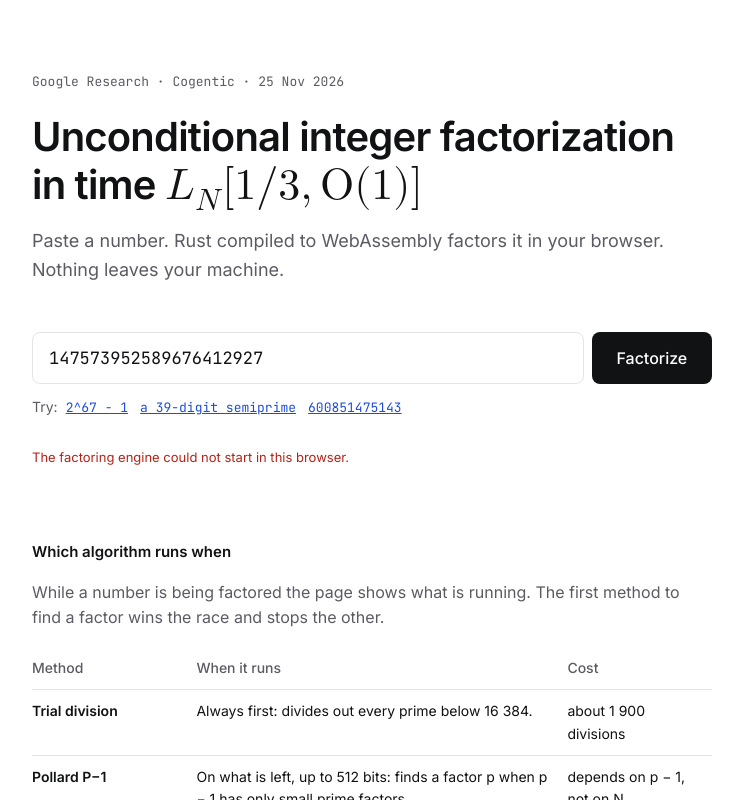
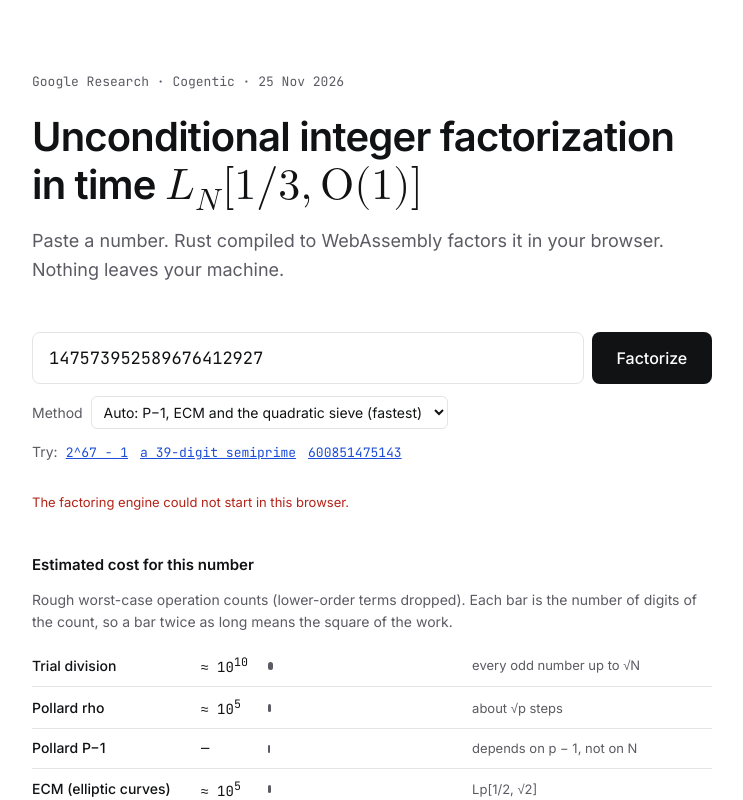
Before and after one commit to aralroca/unconditional-integer-factorization, a Next.js app: page / in a window 1280 px wide. Both pictures are taken after a click on the button "2^67 − 1". Shown: the top 800 px of the page, without its empty margins (268-1011 px from the left). Built offline with nearby package versions, Linux system fonts and the light colour scheme.

Commit message:
feat(site): pick the method and compare estimated costs
A Method dropdown runs one method on its own. A table estimates every method's cost for the number being typed, including the Number Field Sieve and Google's L_N[1/3, 105], and highlights the chosen one.

```diff
--- /dev/null
+++ b/components/Estimates.module.css
@@ -0,0 +1,73 @@
+.estimates {
+  display: grid;
+  gap: 12px;
+  margin-top: 40px;
+}
+
+.estimates h2 {
+  margin: 0;
+  font-size: 15px;
+  font-weight: 600;
+}
+
+.estimates p {
+  margin: 0;
+  font-size: 14px;
+}
+
+.table {
+  width: 100%;
+  border-collapse: collapse;
+  font-size: 14px;
+}
+
+.table th,
+.table td {
+  padding: 8px 10px 8px 0;
+  border-bottom: 1px solid var(--line);
+  text-align: left;
+  vertical-align: middle;
+}
+
+.table th {
+  font-weight: 500;
+  white-space: nowrap;
+}
+
+.count {
+  font-family: var(--font-mono), monospace;
+  white-space: nowrap;
+}
+
+.barCell {
+  width: 30%;
+}
+
+.bar {
+  display: block;
+  min-width: 2px;
+  height: 8px;
+  border-radius: 4px;
+  background: var(--dim);
+}
+
+.note {
+  color: var(--dim);
+  font-size: 13px;
+}
+
+.selected th,
+.selected .count {
+  color: var(--link);
+  font-weight: 600;
+}
+
+.selected .bar {
+  background: var(--link);
+}
+
+@media (max-width: 600px) {
+  .barCell {
+    display: none;
+  }
+}
--- /dev/null
+++ b/components/Estimates.tsx
@@ -0,0 +1,69 @@
+import { estimateCosts, type Estimate } from "@/lib/estimate";
+import type { MethodId } from "@/lib/methods";
+
+import styles from "./Estimates.module.css";
+
+type EstimatesProps = { input: string; method: MethodId };
+
+/** Estimated cost of every method for the number being typed, as a comparison. */
+export function Estimates({ input, method }: EstimatesProps) {
+  const n = parseInteger(input);
+  const estimates = n === null ? [] : estimateCosts(n);
+  const largest = Math.max(...estimates.map((e) => e.log10 ?? 0), 1);
+
+  if (n === null) return null;
+
+  return (
+    <section className={styles.estimates} aria-labelledby="estimates-title">
+      <h2 id="estimates-title">Estimated cost for this number</h2>
+      <p className="muted">
+        Rough worst-case operation counts (lower-order terms dropped). Each bar is the number of digits of the
+        count, so a bar twice as long means the square of the work.
+      </p>
+      <table className={styles.table}>
+        <tbody>
+          {estimates.map((estimate) => (
+            <Row key={estimate.id} estimate={estimate} largest={largest} selected={estimate.id === method} />
+          ))}
+        </tbody>
+      </table>
+    </section>
+  );
+}
+
+type RowProps = { estimate: Estimate; largest: number; selected: boolean };
+
+function Row({ estimate, largest, selected }: RowProps) {
+  const width = estimate.log10 === null ? 0 : (100 * estimate.log10) / largest;
+
+  return (
+    <tr className={selected ? styles.selected : undefined} aria-current={selected ? "true" : undefined}>
+      <th scope="row">{estimate.label}</th>
+      <td className={styles.count}>
+        <Operations log10={estimate.log10} />
+      </td>
+      <td className={styles.barCell} aria-hidden="true">
+        <span className={styles.bar} style={{ width: `${width}%` }} />
+      </td>
+      <td className={styles.note}>{estimate.note}</td>
+    </tr>
+  );
+}
+
+function Operations({ log10 }: { log10: number | null }) {
+  if (log10 === null) return "—";
+  if (log10 < 4) return `≈ ${Math.round(10 ** log10)}`;
+
+  return (
+    <>
+      ≈ 10<sup>{Math.round(log10)}</sup>
+    </>
+  );
+}
+
+function parseInteger(input: string): bigint | null {
+  const digits = input.replace(/[\s_,]/g, "");
+  const n = /^\d+$/.test(digits) ? BigInt(digits) : 0n;
+
+  return n >= 2n ? n : null;
+}
--- a/components/Factorizer.tsx
+++ b/components/Factorizer.tsx
@@ -2,13 +2,17 @@
 
 import { useState, type FormEvent } from "react";
 
+import type { MethodId } from "@/lib/methods";
 import { useFactorizer } from "@/lib/use-factorizer";
 
+import { Estimates } from "./Estimates";
 import { FactorResult } from "./FactorResult";
+import { MethodSelect } from "./MethodSelect";
 import { Samples } from "./Samples";
 
 export function Factorizer() {
   const [value, setValue] = useState("");
+  const [method, setMethod] = useState<MethodId>("auto");
   const { state, start, cancel } = useFactorizer();
   const running = state.status === "running";
 
@@ -16,12 +20,12 @@ export function Factorizer() {
   function submit(event: FormEvent<HTMLFormElement>) {
     event.preventDefault();
     if (running) cancel();
-    else start(value);
+    else start(value, method);
   }
 
   function pick(sample: string) {
     setValue(sample);
-    start(sample);
+    start(sample, method);
   }
 
   return (
@@ -42,8 +46,10 @@ export function Factorizer() {
           {running ? "Cancel" : "Factorize"}
         </button>
       </form>
+      <MethodSelect value={method} disabled={running} onChange={setMethod} />
       <Samples disabled={running} onPick={pick} />
       <FactorResult state={state} />
+      <Estimates input={value} method={method} />
     </section>
   );
 }
--- /dev/null
+++ b/components/MethodSelect.module.css
@@ -0,0 +1,16 @@
+.row {
+  margin: 12px 0 0;
+  font-size: 14px;
+  color: var(--dim);
+}
+
+.select {
+  max-width: 100%;
+  margin-left: 4px;
+  padding: 6px 8px;
+  border: 1px solid var(--line);
+  border-radius: 6px;
+  background: var(--bg);
+  color: var(--ink);
+  font: 14px var(--font-sans), sans-serif;
+}
--- /dev/null
+++ b/components/MethodSelect.tsx
@@ -0,0 +1,27 @@
+import { METHODS, type MethodId } from "@/lib/methods";
+
+import styles from "./MethodSelect.module.css";
+
+type MethodSelectProps = { value: MethodId; disabled: boolean; onChange: (method: MethodId) => void };
+
+export function MethodSelect({ value, disabled, onChange }: MethodSelectProps) {
+  return (
+    <p className={styles.row}>
+      <label>
+        Method{" "}
+        <select
+          className={styles.select}
+          value={value}
+          disabled={disabled}
+          onChange={(event) => onChange(event.target.value as MethodId)}
+        >
+          {METHODS.map((method) => (
+            <option key={method.id} value={method.id}>
+              {method.label}
+            </option>
+          ))}
+        </select>
+      </label>
+    </p>
+  );
+}
--- a/components/Strategy.tsx
+++ b/components/Strategy.tsx
@@ -36,10 +36,10 @@ const STEPS: Step[] = [
 export function Strategy() {
   return (
     <section className={styles.strategy} aria-labelledby="strategy-title">
-      <h2 id="strategy-title">Which algorithm runs when</h2>
+      <h2 id="strategy-title">What Auto runs, and when</h2>
       <p className="muted">
-        While a number is being factored the page shows what is running. The first method to find a factor
-        wins the race and stops the other.
+        With the method set to Auto the engine combines these steps; pick a single method above to run it on
+        its own and compare. While a number is being factored the page shows what is running.
       </p>
       <div className={styles.tableBox}>
         <table className={styles.table}>
@@ -69,9 +69,10 @@ export function Strategy() {
 function NotUsed() {
   return (
     <p className="muted">
-      Not used: the Number Field Sieve, <LFormula alpha="1/3" constant="1.92" />, is the fastest method above
-      about 100 digits but a far larger program; Google&apos;s <LFormula alpha="1/3" constant="105" /> is slower
-      at every practical size and is itself trial division below <PowerOfTwo exponent={10000} />.
+      Not in Auto: the Number Field Sieve, <LFormula alpha="1/3" constant="1.92" />, is the fastest method above
+      about 100 digits but a far larger program, so it is only estimated. Google&apos;s{" "}
+      <LFormula alpha="1/3" constant="105" /> is slower at every practical size; you can still pick it above, and
+      since every number here is below <PowerOfTwo exponent={10000} /> it runs its first step, trial division.
     </p>
   );
 }
--- /dev/null
+++ b/lib/estimate.ts
@@ -0,0 +1,49 @@
+import type { MethodId } from "./methods";
+
+export type EstimateId = Exclude<MethodId, "auto"> | "nfs";
+
+export type Estimate = {
+  id: EstimateId;
+  label: string;
+  /** log10 of the estimated number of operations; `null` when it does not depend on N alone. */
+  log10: number | null;
+  note: string;
+};
+
+/**
+ * Rough worst-case operation counts for factoring `n`, from each method's running time
+ * with the lower-order (o(1)) terms dropped. Good for comparing orders of magnitude only.
+ */
+export function estimateCosts(n: bigint): Estimate[] {
+  const lnN = naturalLog(n);
+  const lnP = lnN / 2; // worst case: the smallest factor is as large as √N
+
+  return [
+    estimate("trial", "Trial division", lnP / Math.LN10 - Math.log10(2), "every odd number up to √N"),
+    estimate("rho", "Pollard rho", lnP / 2 / Math.LN10, "about √p steps"),
+    estimate("pm1", "Pollard P−1", null, "depends on p − 1, not on N"),
+    estimate("ecm", "ECM (elliptic curves)", lFunction(lnP, 1 / 2, Math.SQRT2), "Lp[1/2, √2]"),
+    estimate("siqs", "Quadratic sieve (SIQS)", lFunction(lnN, 1 / 2, 1), "LN[1/2, 1]"),
+    estimate("nfs", "Number Field Sieve", lFunction(lnN, 1 / 3, 1.923), "LN[1/3, 1.92]; not implemented here"),
+    estimate("google", "Google's algorithm", lFunction(lnN, 1 / 3, 105), "LN[1/3, 105]; here it is trial division"),
+  ];
+}
+
+function estimate(id: EstimateId, label: string, log10: number | null, note: string): Estimate {
+  return { id, label, log10: log10 === null ? null : Math.max(0, log10), note };
+}
+
+/** ln n, from its 15 leading digits plus the count of the remaining ones. */
+function naturalLog(n: bigint): number {
+  const digits = n.toString();
+  const leading = digits.slice(0, 15);
+
+  return Math.log(Number(leading)) + (digits.length - leading.length) * Math.LN10;
+}
+
+/** log10 of L_x[α, c] = exp(c · (ln x)^α · (ln ln x)^(1−α)), given ln x. */
+function lFunction(lnX: number, alpha: number, c: number): number {
+  if (lnX <= Math.E) return 0;
+
+  return (c * lnX ** alpha * Math.log(lnX) ** (1 - alpha)) / Math.LN10;
+}
--- a/lib/factor-protocol.ts
+++ b/lib/factor-protocol.ts
@@ -1,6 +1,8 @@
 // Messages between the page and public/factor.worker.js.
 
-export type FactorRequest = { input: string };
+import type { MethodId } from "./methods";
+
+export type FactorRequest = { input: string; method: MethodId };
 
 export type FactorSuccess = {
   ok: true;
--- /dev/null
+++ b/lib/methods.ts
@@ -0,0 +1,12 @@
+/** Methods the engine can run (names match `Method::from_str` in crates/factor-wasm). */
+export type MethodId = "auto" | "trial" | "rho" | "pm1" | "ecm" | "siqs" | "google";
+
+export const METHODS: { id: MethodId; label: string }[] = [
+  { id: "auto", label: "Auto: P−1, ECM and the quadratic sieve (fastest)" },
+  { id: "trial", label: "Trial division" },
+  { id: "rho", label: "Pollard rho" },
+  { id: "pm1", label: "Pollard P−1" },
+  { id: "ecm", label: "ECM (elliptic curves)" },
+  { id: "siqs", label: "Quadratic sieve (SIQS)" },
+  { id: "google", label: "Google's L_N[1/3, O(1)] algorithm (2026 paper)" },
+];
--- a/public/factor.worker.js
+++ b/public/factor.worker.js
@@ -19,7 +19,7 @@ async function boot() {
 }
 
 self.addEventListener("message", function answer(event) {
-  ready.then(() => run(event.data.input)).catch(reportLoadFailure);
+  ready.then(() => run(event.data.input, event.data.method)).catch(reportLoadFailure);
 });
 
 function reportLoadFailure(error) {
@@ -28,11 +28,11 @@ function reportLoadFailure(error) {
   self.postMessage({ type: "done", response: { ok: false, error: message, restart: true } });
 }
 
-function run(input) {
+function run(input, method) {
   const started = performance.now();
 
   try {
-    start(input);
+    start(input, method);
   } catch (error) {
     self.postMessage({ type: "done", response: { ok: false, error: error.message ?? String(error) } });
     return;
```
Also changed, not shown: lib/use-factorizer.ts (+6 -3 lines), 1 other file (tests, documents, lock files or other folders).
